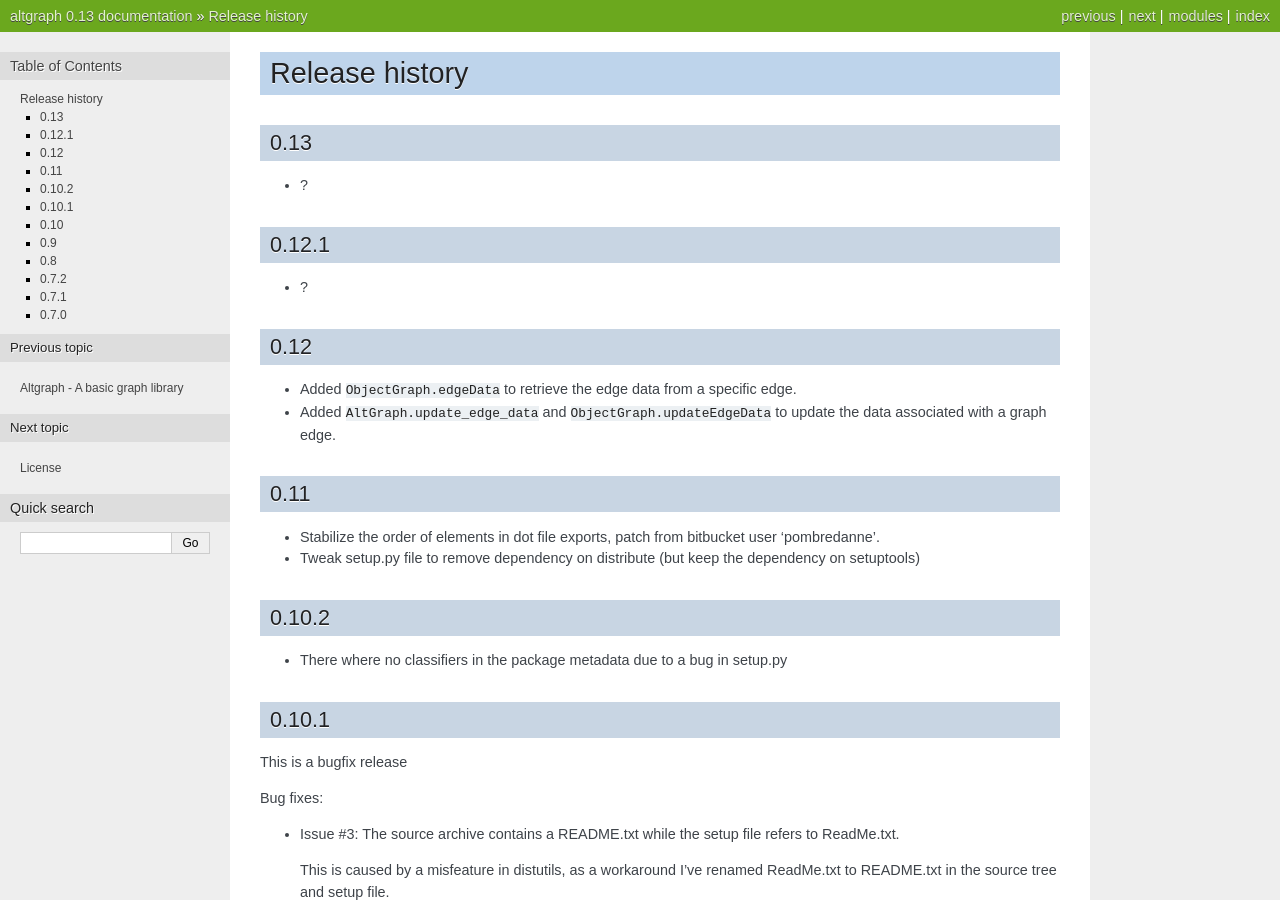
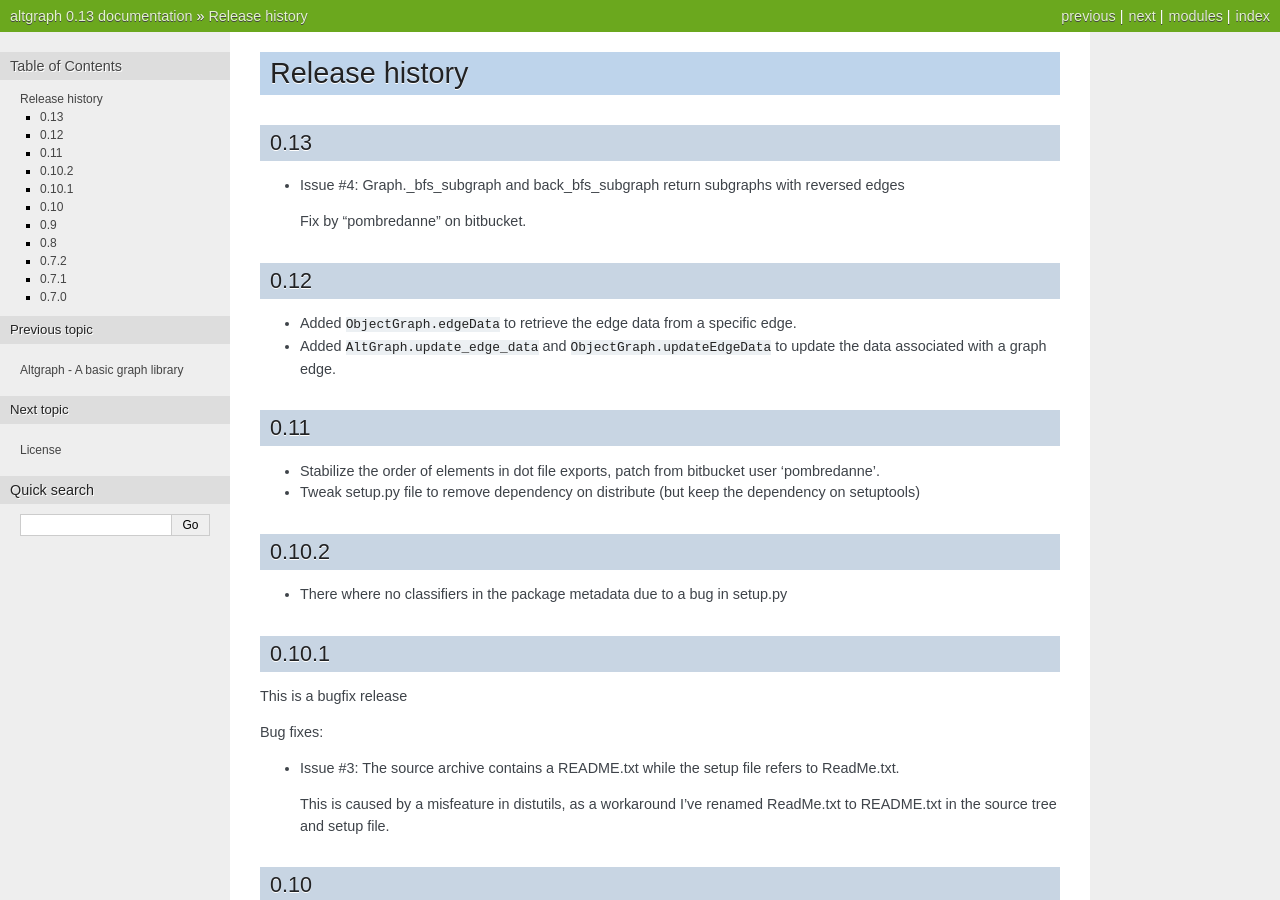
Before and after one commit to ronaldoussoren/altgraph, a Sphinx documentation site: the page built from doc/changelog.rst, in a window 1280 px wide and 900 px high. Built offline with Sphinx 7.4.7, drawn with Linux system fonts in a browser that asks for light colours.

Commit message:
Update changelog, forget to do that when merging the latest pull request (all long time ago)

```diff
--- a/doc/changelog.rst
+++ b/doc/changelog.rst
@@ -4,12 +4,10 @@ Release history
 0.13
 ----
 
-- ?
+- Issue #4: Graph._bfs_subgraph and back_bfs_subgraph return subgraphs with reversed edges
 
-0.12.1
-------
+  Fix by "pombredanne" on bitbucket.
 
-- ?
 
 0.12
 ----
```
